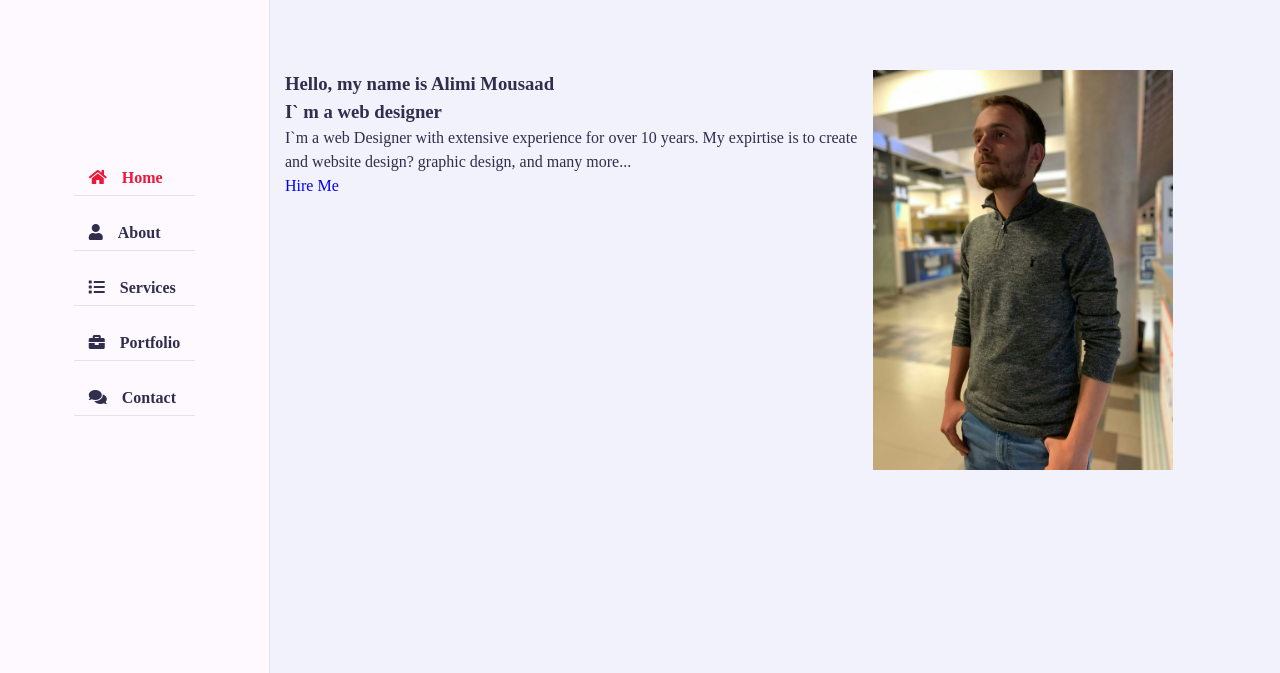
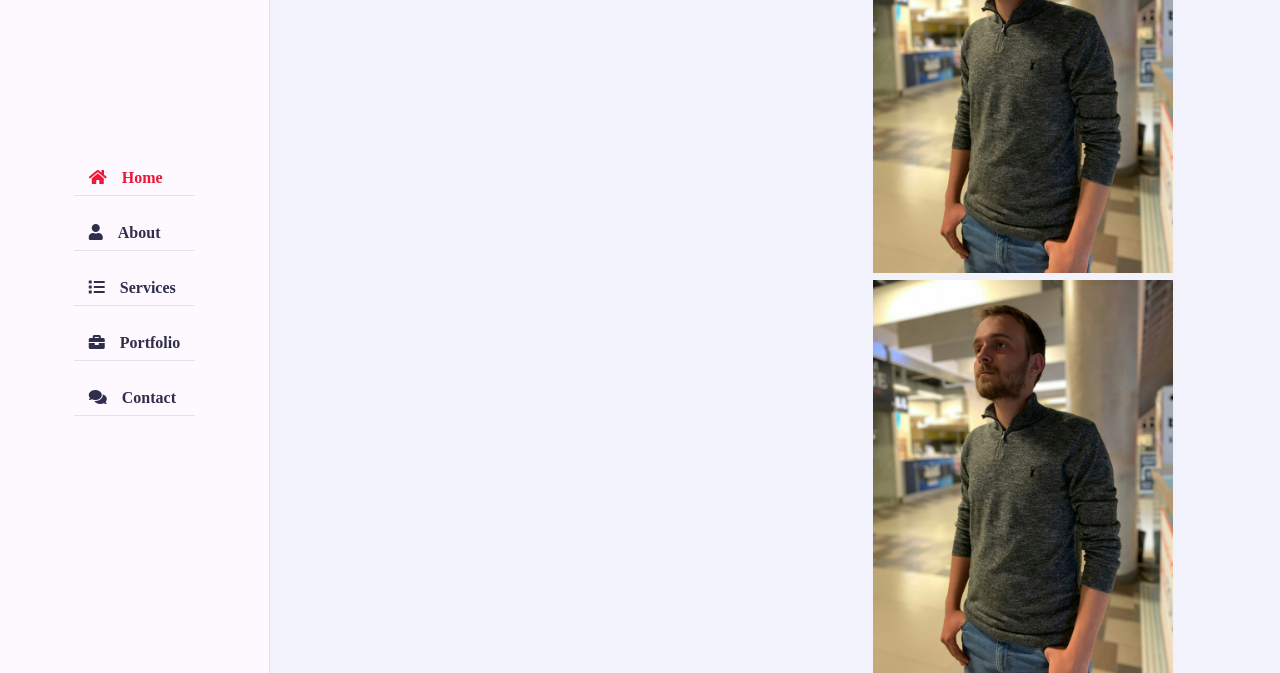
Before and after one commit to davidradcenko/Portfolio, a plain HTML site: page index.html in a window 1280 px wide. Shown: the part 127-800 px from the top of the page. Drawn offline with Linux system fonts and the light colour scheme; a web font is replaced by a local one.

Commit message:
Add new imeges

```diff
--- a/index.html
+++ b/index.html
@@ -44,6 +44,7 @@
                         </div>
                         <div class="home-img">
                             <img src="images/lv7eSU5hI4c.jpg" alt="">
+                            <img src="images/lv7eSU5hI4c.jpg" alt="">
                         </div>
                     </div>
                 </div>
```
